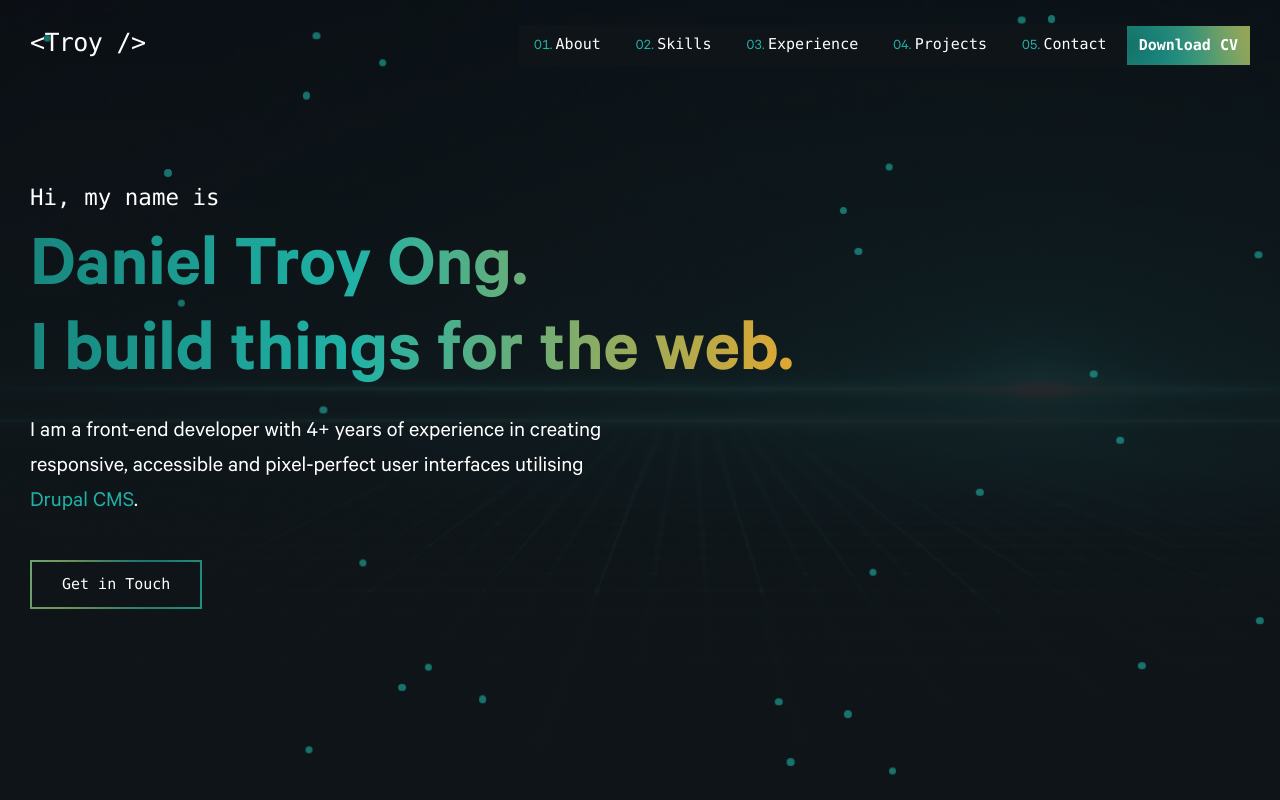
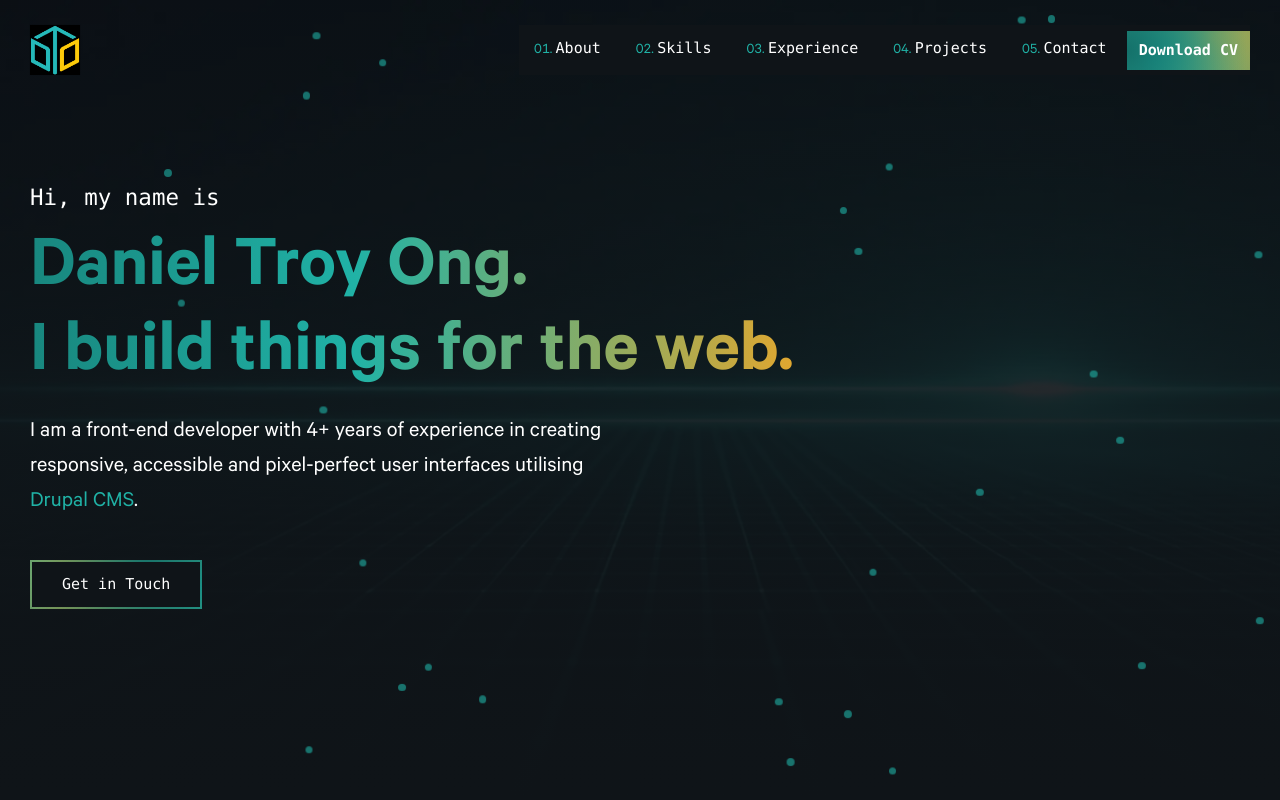
Before and after one commit to danieltroy092/portfolio, a React (Vite) app: page / in a window 1280 px wide. Shown: the top 800 px of the page. Built offline with nearby package versions, Linux system fonts and the light colour scheme.

Commit message:
added site logo

```diff
--- a/src/layout/Navbar.jsx
+++ b/src/layout/Navbar.jsx
@@ -17,11 +17,12 @@ export const Navbar = () => {
   return (
     <header className="fixed top-0 left-0 right-0 py-5 z-50 bg-background sm:bg-transparent">
       <nav className="container mx-auto px-6 flex justify-between">
-        <a
-          href="#"
-          className="text-xl font-mono tracking-tight hover:text-primary"
-        >
-          {`<Troy />`}
+        <a href="/" className="outline-none">
+          <img
+            src={"logo.webp"}
+            className="size-[50px]"
+            alt="site logo consisting of letters D, T and O assembled in a shape of a cube"
+          ></img>
         </a>
 
         {/* Desktop Nav */}
```
Also changed, not shown: public/logo.webp (added).
